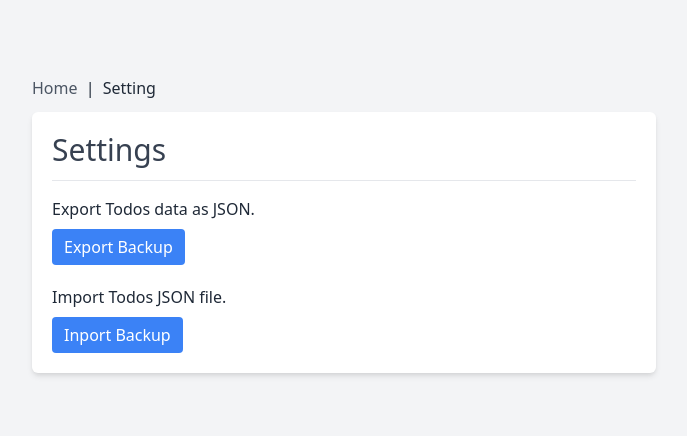
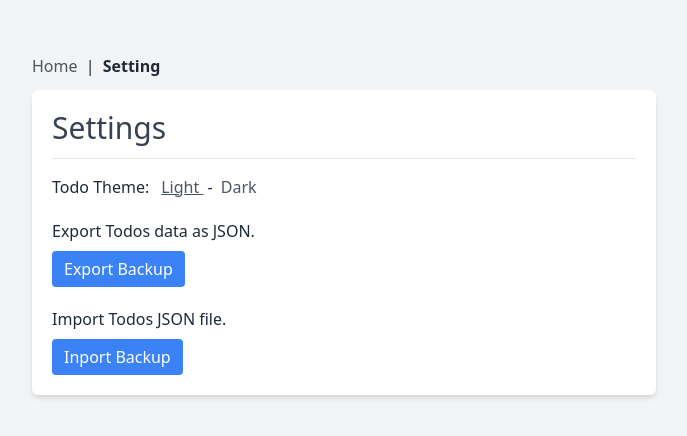
Before and after one commit to congnv0330/vue3-todo-practice, a Vue app: page /setting in a window 1280 px wide. Shown: the part 176-612 px from the top of the page, without its empty margins (296-983 px from the left). Built offline with nearby package versions, Linux system fonts and the light colour scheme.

Commit message:
Improve dark theme

```diff
--- a/src/App.vue
+++ b/src/App.vue
@@ -1,11 +1,11 @@
 <template>
-  <div class="bg-gray-100 dark:bg-gray-600 min-h-screen w-full p-4 flex">
+  <div class="bg-gray-100 dark:bg-gray-900 min-h-screen w-full p-4 flex">
     <div class="m-auto w-full md:w-2/3 lg:w-2/3 xl:w-1/2">
       <div class="text-left mb-3">
         <router-link
           :to="{ name: 'home' }"
           class="text-gray-600 dark:text-gray-50 hover:underline"
-          active-class="font-medium text-gray-800 dark:text-white"
+          active-class="font-bold text-gray-800 dark:text-white"
         >
           Home
         </router-link>
@@ -13,7 +13,7 @@
         <router-link
           :to="{ name: 'setting' }"
           class="text-gray-600 dark:text-gray-50 hover:underline"
-          active-class="font-medium text-gray-800 dark:text-white"
+          active-class="font-bold text-gray-800 dark:text-white"
         >
           Setting
         </router-link>
--- a/src/components/VTheme.vue
+++ b/src/components/VTheme.vue
@@ -3,7 +3,7 @@
     <a
       href="javascript:void(0)"
       class="text-gray-600 dark:text-white hover:underline"
-      :class="{ 'underline': !isDark }"
+      :class="{ 'underline font-medium': !isDark }"
       @click="setTheme('light')"
     >
       Light
@@ -12,7 +12,7 @@
     <a
       href="javascript:void(0)"
       class="text-gray-600 dark:text-white hover:underline"
-      :class="{ 'underline': isDark }"
+      :class="{ 'underline font-medium': isDark }"
       @click="setTheme('dark')"
     >
       Dark
--- a/src/pages/Setting.vue
+++ b/src/pages/Setting.vue
@@ -3,6 +3,10 @@
     <h2 class="text-gray-700 dark:text-white pb-3 mb-4 border-b border-gray-200 dark:border-gray-700">
       Settings
     </h2>
+    <div class="flex mb-5">
+      <p class="dark:text-white mr-3">Todo Theme:</p>
+      <v-theme />
+    </div>
     <div class="text-left mb-5">
       <p class="dark:text-white mb-2">Export Todos data as JSON.</p>
       <v-button @click="downloadBackup">
@@ -27,6 +31,7 @@
 
 <script lang="ts">
 import { ref, defineComponent } from 'vue'
+import VTheme from '@/components/VTheme.vue'
 import VButton from '@/components/VButton.vue'
 import TodoService from '@/services/todo'
 import { Todo } from '@/types'
@@ -34,7 +39,8 @@ import { Todo } from '@/types'
 export default defineComponent({
   name: 'SettingPage',
   components: {
-    VButton
+    VButton,
+    VTheme
   },
   setup () {
     const fileBackup = ref<HTMLInputElement | null>(null)
```
